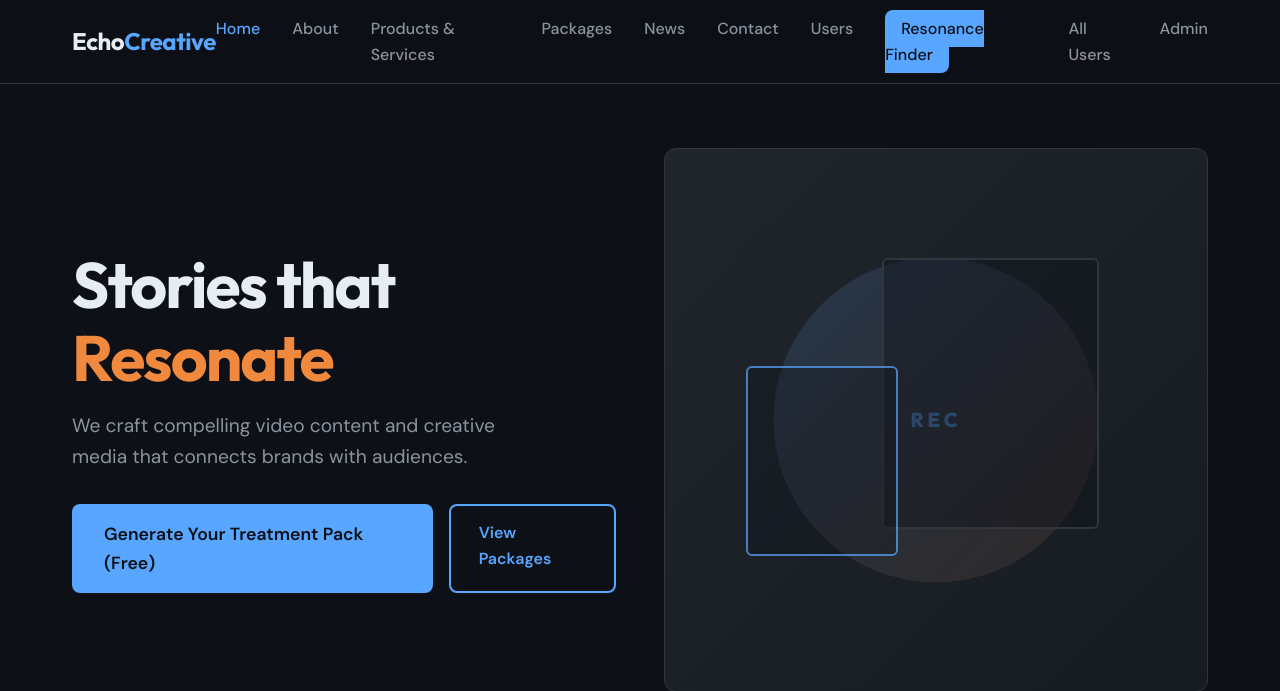
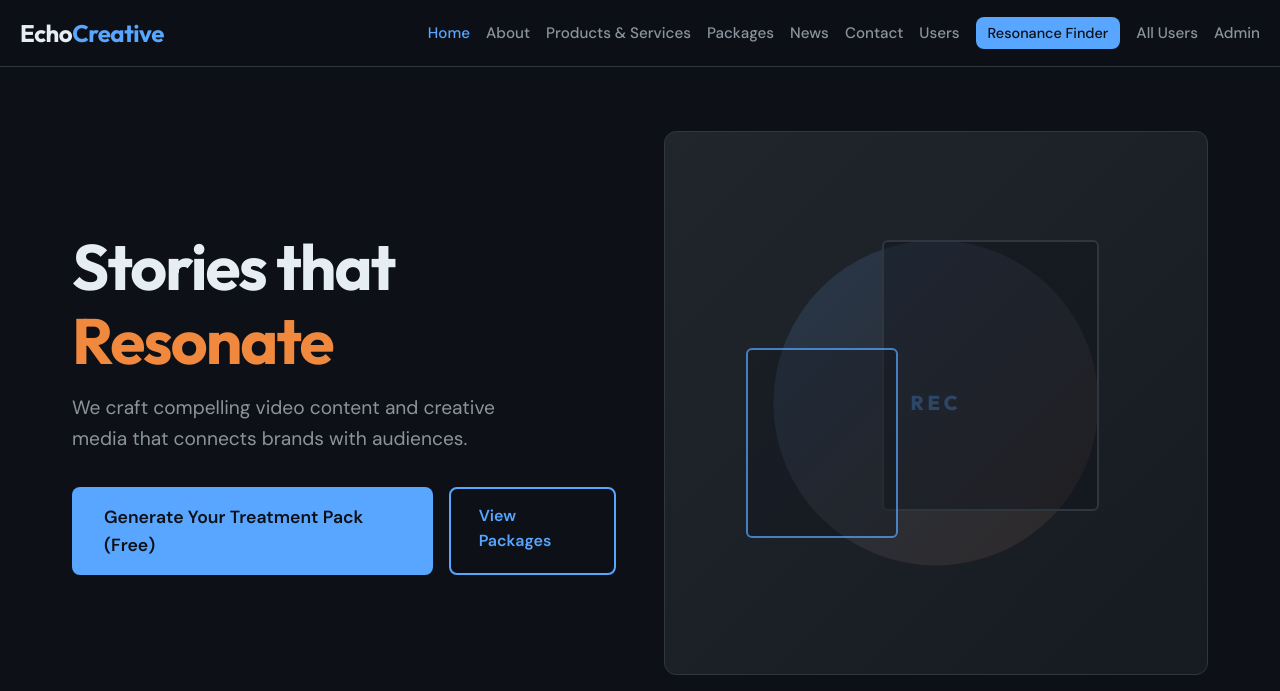
Before and after one commit to kratijain1617/krativerse-CMPE272, a PHP site: page /class/index.php in a window 1280 px wide. Shown: the top 691 px of the page. Run offline with PHP 8.4, Linux system fonts and the light colour scheme.

Commit message:
Change nav bar layout

```diff
--- a/css/style.css
+++ b/css/style.css
@@ -46,9 +46,9 @@ body {
 }
 
 .nav-container {
-    max-width: 1200px;
-    margin: 0 auto;
-    padding: 1rem 2rem;
+    max-width: 1400px;
+    margin: 0 auto;
+    padding: 0.85rem 1.25rem;
     display: flex;
     align-items: center;
     justify-content: space-between;
@@ -71,13 +71,16 @@ body {
 .nav-menu {
     display: flex;
     list-style: none;
-    gap: 2rem;
+    gap: 1rem;
+    align-items: center;
 }
 
 .nav-menu a {
     color: var(--color-text-muted);
     text-decoration: none;
     font-weight: 500;
+    font-size: 0.95rem;
+    white-space: nowrap;
     transition: color var(--transition);
 }
 
@@ -89,7 +92,8 @@ body {
 .nav-cta {
     background: var(--color-accent) !important;
     color: var(--color-bg) !important;
-    padding: 0.5rem 1rem !important;
+    padding: 0.42rem 0.75rem !important;
+    font-size: 0.9rem !important;
     border-radius: var(--radius-sm);
 }
 
```
